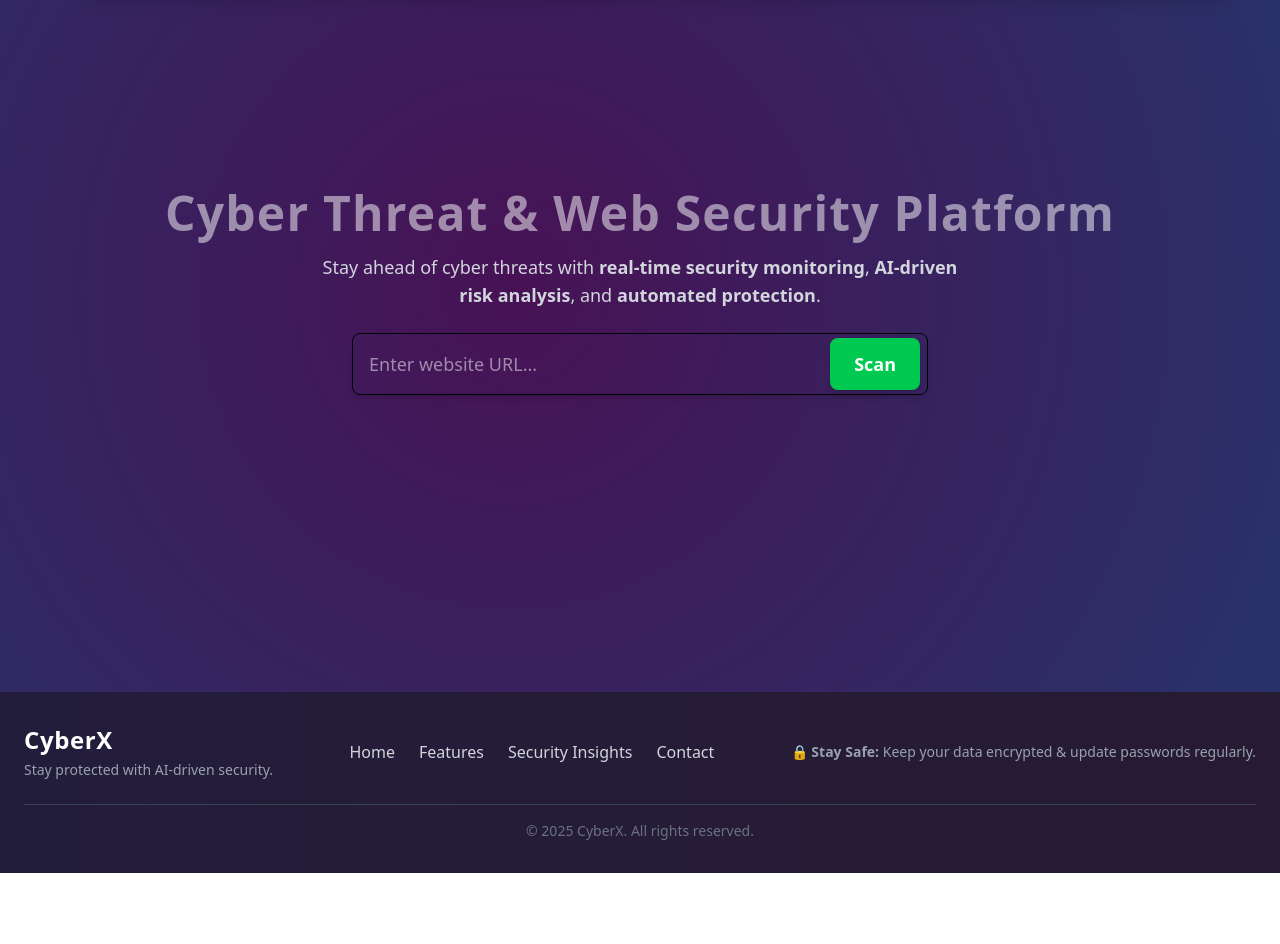
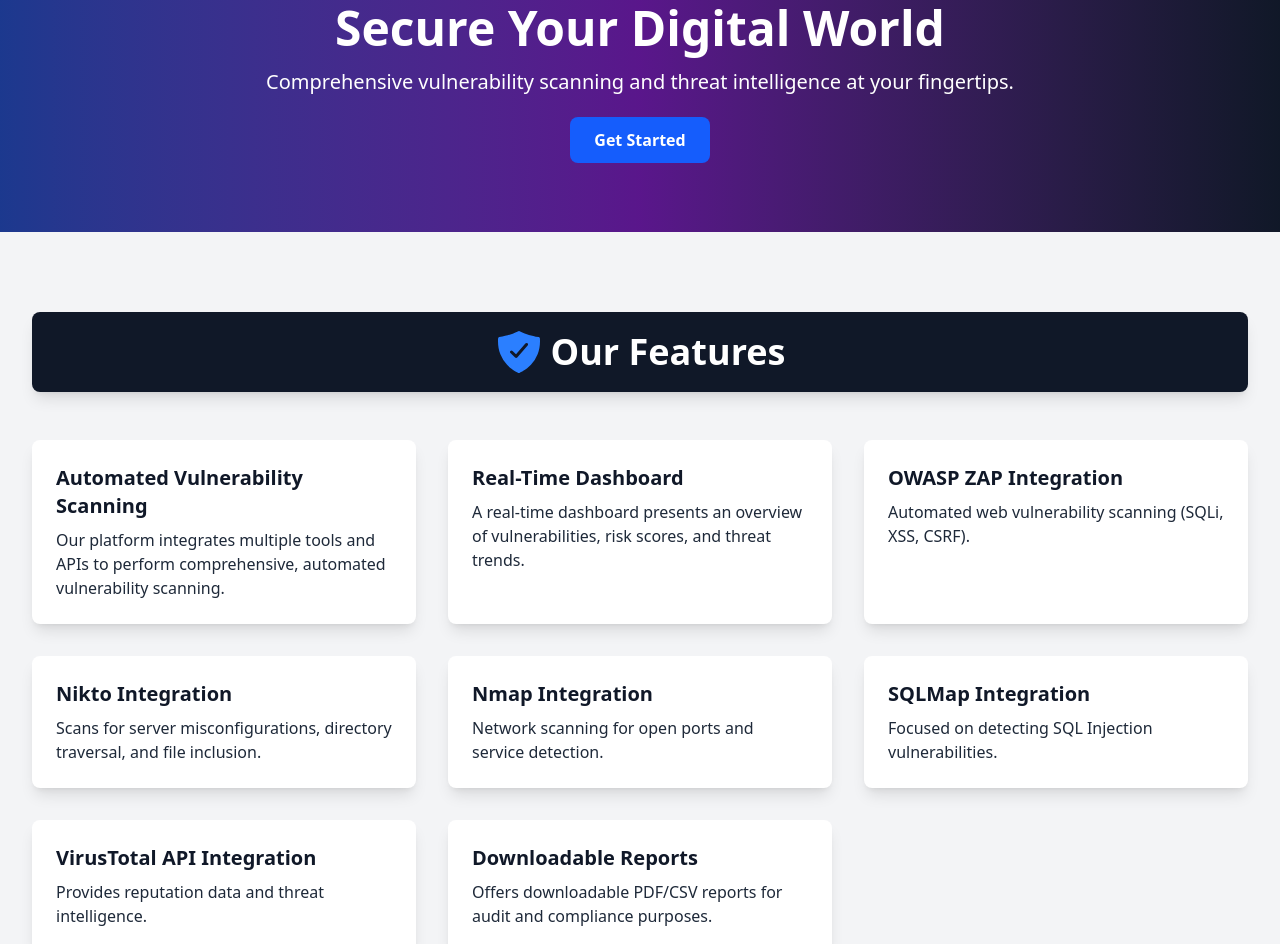
Before and after one commit to codehb01/cybersecurity, a React (Vite) app in the folder frontend/: page / in a window 1280 px wide. Shown: the part 108-1052 px from the top of the page. Before the commit the page ends 981 px from the top, so only its background shows below. Built offline with nearby package versions, Linux system fonts and the light colour scheme.

Commit message:
commit by pranit : main page added

```diff
--- a/frontend/package.json
+++ b/frontend/package.json
@@ -20,6 +20,7 @@
     "motion": "^12.5.0",
     "react": "^19.0.0",
     "react-dom": "^19.0.0",
+    "react-icons": "^5.5.0",
     "react-router-dom": "^7.3.0",
     "tailwind-merge": "^3.0.2",
     "tailwindcss": "^4.0.14"
--- a/frontend/src/App.jsx
+++ b/frontend/src/App.jsx
@@ -1,18 +1,12 @@
-
 import React, { useState, useEffect } from "react";
-import {
-  BrowserRouter as Router,
-  Routes,
-  Route,
-  Navigate,
-} from "react-router-dom";
+import { BrowserRouter as Router, Routes, Route, Navigate, useLocation } from "react-router-dom";
 
 // Components
 import Navbar from "./components/Navbar";
-import Home from "./components/HomePage";
 import Footer from "./components/Footer";
 import LoginPage from "./components/LoginPage";
 import SignupPage from "./components/SignupPage";
+import MainPage from "./components/MainPage";
 
 // Placeholder components for protected routes
 const Search = () => <div className="p-6">Search Page Content</div>;
@@ -20,10 +14,7 @@ const Settings = () => <div className="p-6">Settings Page Content</div>;
 const Profile = () => <div className="p-6">Profile Page Content</div>;
 
 const App = () => {
-  // Login state management
   const [isLoggedIn, setIsLoggedIn] = useState(false);
-
-  // Dark mode state (stored in localStorage)
   const [darkMode, setDarkMode] = useState(() => {
     const savedPreference = localStorage.getItem("darkMode");
     return savedPreference !== null
@@ -31,198 +22,70 @@ const App = () => {
       : window.matchMedia("(prefers-color-scheme: dark)").matches;
   });
 
-  // Update localStorage whenever darkMode changes
   useEffect(() => {
     localStorage.setItem("darkMode", JSON.stringify(darkMode));
   }, [darkMode]);
 
-  // Handle login
-  const handleLogin = () => {
-    setIsLoggedIn(true);
-  };
-
-  // Handle logout
-  const handleLogout = () => {
-    setIsLoggedIn(false);
-  };
+  // Define login/logout handlers
+  const handleLogin = () => setIsLoggedIn(true);
+  const handleLogout = () => setIsLoggedIn(false);
 
   return (
     <Router>
+      <MainContent
+        isLoggedIn={isLoggedIn}
+        darkMode={darkMode}
+        setDarkMode={setDarkMode}
+        handleLogin={handleLogin} // ✅ Pass handleLogin
+        handleLogout={handleLogout}
+      />
+    </Router>
+  );
+};
+
+const MainContent = ({ isLoggedIn, darkMode, setDarkMode, handleLogin, handleLogout }) => {
+  const location = useLocation();
+  const hideNavbar = location.pathname === "/";
+
+  return (
     <div
       className={`min-h-screen flex flex-col justify-between transition-colors duration-300 ${
-          darkMode
-            ? "dark bg-gray-950 text-gray-200"
-            : "bg-gray-50 text-gray-900"
+        darkMode ? "dark bg-gray-950 text-gray-200" : "bg-gray-50 text-gray-900"
       }`}
     >
-        {/* Navbar */}
+      {/* Conditionally render Navbar */}
+      {!hideNavbar && (
         <Navbar
           isLoggedIn={isLoggedIn}
           darkMode={darkMode}
           setDarkMode={setDarkMode}
           handleLogout={handleLogout}
         />
+      )}
 
-        {/* Main Content */}
       <div className="flex-grow">
         <Routes>
           {/* Public Routes */}
-            <Route path="/" element={<Home />} />
+          <Route path="/" element={<MainPage />} />
           <Route
             path="/login"
-              element={
-                isLoggedIn ? (
-                  <Navigate to="/" replace />
-                ) : (
-                  <LoginPage onLogin={handleLogin} />
-                )
-              }
+            element={isLoggedIn ? <Navigate to="/" replace /> : <LoginPage onLogin={handleLogin} />}
           />
-            <Route
-              path="/register"
-              element={
-                isLoggedIn ? <Navigate to="/" replace /> : <SignupPage />
-              }
-            />
+          <Route path="/register" element={isLoggedIn ? <Navigate to="/" replace /> : <SignupPage />} />
 
           {/* Protected Routes */}
-            <Route
-              path="/search"
-              element={
-                isLoggedIn ? <Search /> : <Navigate to="/login" replace />
-              }
-            />
-            <Route
-              path="/settings"
-              element={
-                isLoggedIn ? <Settings /> : <Navigate to="/login" replace />
-              }
-            />
-            <Route
-              path="/profile"
-              element={
-                isLoggedIn ? <Profile /> : <Navigate to="/login" replace />
-              }
-            />
+          <Route path="/search" element={isLoggedIn ? <Search /> : <Navigate to="/login" replace />} />
+          <Route path="/settings" element={isLoggedIn ? <Settings /> : <Navigate to="/login" replace />} />
+          <Route path="/profile" element={isLoggedIn ? <Profile /> : <Navigate to="/login" replace />} />
 
           {/* Fallback Route */}
           <Route path="*" element={<Navigate to="/" replace />} />
         </Routes>
       </div>
 
-        {/* Footer */}
       <Footer />
     </div>
-    </Router>
   );
 };
 
 export default App;
-
-// import React, { useState, useEffect } from "react";
-// import {
-//   BrowserRouter as Router,
-//   Routes,
-//   Route,
-//   Navigate,
-// } from "react-router-dom";
-
-// // Components
-// import Navbar from "./components/Navbar";
-// import Home from "./components/HomePage";
-// import LoginPage from "./components/LoginPage";
-// import SignupPage from "./components/SignupPage";
-
-// // Placeholder components for protected routes
-// const Search = () => <div className="p-6">Search Page Content</div>;
-// const Settings = () => <div className="p-6">Settings Page Content</div>;
-// const Profile = () => <div className="p-6">Profile Page Content</div>;
-
-// const App = () => {
-//   // Login state management
-//   const [isLoggedIn, setIsLoggedIn] = useState(false);
-
-//   // Dark mode state (stored in localStorage)
-//   const [darkMode, setDarkMode] = useState(() => {
-//     const savedPreference = localStorage.getItem("darkMode");
-//     return savedPreference !== null
-//       ? JSON.parse(savedPreference)
-//       : window.matchMedia("(prefers-color-scheme: dark)").matches;
-//   });
-
-//   // Update localStorage whenever darkMode changes
-//   useEffect(() => {
-//     localStorage.setItem("darkMode", JSON.stringify(darkMode));
-//   }, [darkMode]);
-
-//   // Handle login
-//   const handleLogin = () => {
-//     setIsLoggedIn(true);
-//   };
-
-//   // Handle logout
-//   const handleLogout = () => {
-//     setIsLoggedIn(false);
-//   };
-
-//   return (
-//     <Router>
-//       <div
-//         className={`min-h-screen transition-colors duration-300 ${
-//           darkMode ? "dark bg-gray-950 text-white" : "bg-gray-50 text-black"
-//         }`}
-//       >
-//         {/* Navbar */}
-//         <Navbar
-//           isLoggedIn={isLoggedIn}
-//           darkMode={darkMode}
-//           setDarkMode={setDarkMode}
-//           handleLogout={handleLogout}
-//         />
-
-//         {/* Routing Configuration */}
-//         <Routes>
-//           {/* Public Routes */}
-//           <Route path="/" element={<Home />} />
-//           <Route
-//             path="/login"
-//             element={
-//               isLoggedIn ? (
-//                 <Navigate to="/" replace />
-//               ) : (
-//                 <LoginPage onLogin={handleLogin} />
-//               )
-//             }
-//           />
-//           <Route
-//             path="/register"
-//             element={isLoggedIn ? <Navigate to="/" replace /> : <SignupPage />}
-//           />
-
-//           {/* Protected Routes */}
-//           <Route
-//             path="/search"
-//             element={isLoggedIn ? <Search /> : <Navigate to="/login" replace />}
-//           />
-//           <Route
-//             path="/settings"
-//             element={
-//               isLoggedIn ? <Settings /> : <Navigate to="/login" replace />
-//             }
-//           />
-//           <Route
-//             path="/profile"
-//             element={
-//               isLoggedIn ? <Profile /> : <Navigate to="/login" replace />
-//             }
-//           />
-
-//           {/* Fallback Route */}
-//           <Route path="*" element={<Navigate to="/" replace />} />
-//         </Routes>
-//       </div>
-//     </Router>
-//   );
-// };
-
-// export default App;
--- /dev/null
+++ b/frontend/src/components/MainPage.jsx
@@ -0,0 +1,133 @@
+import React, { useEffect, useState } from "react";
+import { Link } from "react-router-dom";
+import { IoShieldCheckmark } from "react-icons/io5";
+import { motion } from "framer-motion";
+
+// Animation settings
+const fadeInUp = {
+  initial: { opacity: 0, y: -50 },
+  animate: { opacity: 1, y: 0 },
+  transition: { duration: 0.8, ease: "easeOut" },
+};
+
+// Full-Screen Black Overlay (Prevents Flashing White Screen)
+const FullScreenOverlay = () => {
+  const [isVisible, setIsVisible] = useState(true);
+
+  useEffect(() => {
+    setTimeout(() => setIsVisible(false), 800); // Hides overlay after 0.8s
+  }, []);
+
+  return (
+    isVisible && (
+      <motion.div
+        initial={{ opacity: 1 }}
+        animate={{ opacity: 0 }}
+        transition={{ duration: 0.8, ease: "easeOut" }}
+        className="fixed top-0 left-0 w-full h-full bg-black z-50"
+      />
+    )
+  );
+};
+
+// Hero Section Component
+const HeroSection = () => (
+  <section className="bg-gradient-to-r from-blue-900 via-purple-900 to-gray-900 text-white text-center py-20 pt-28">
+    {/* Animated Heading */}
+    <motion.h1 {...fadeInUp} className="text-5xl font-bold mb-4">
+      Secure Your Digital World
+    </motion.h1>
+
+    {/* Animated Description */}
+    <motion.p {...fadeInUp} transition={{ delay: 0.2 }} className="text-xl mb-8">
+      Comprehensive vulnerability scanning and threat intelligence at your fingertips.
+    </motion.p>
+
+    {/* Animated Button */}
+    <motion.div {...fadeInUp} transition={{ delay: 0.4 }}>
+      <Link
+        to="/Login"
+        className="bg-blue-600 hover:bg-blue-700 text-white font-semibold py-3 px-6 rounded-lg transition duration-300 ease-in-out transform hover:scale-105"
+      >
+        Get Started
+      </Link>
+    </motion.div>
+  </section>
+);
+
+// Feature Card Component (with animation)
+const FeatureCard = ({ title, description, delay }) => (
+  <motion.div
+    initial={{ opacity: 0, y: -30 }}
+    animate={{ opacity: 1, y: 0 }}
+    transition={{ duration: 0.8, delay }}
+    className="bg-white dark:bg-gray-800 shadow-lg rounded-lg p-6 transform transition-transform hover:scale-105 hover:shadow-xl"
+  >
+    <h3 className="text-xl font-semibold mb-2 text-gray-900 dark:text-white">{title}</h3>
+    <p className="text-gray-800 dark:text-gray-200">{description}</p>
+  </motion.div>
+);
+
+// Features Section Component
+const FeaturesSection = () => (
+  <section className="py-20 bg-gray-100 dark:bg-gray-900">
+    <div className="max-w-7xl mx-auto px-4 sm:px-6 lg:px-8">
+
+      {/* Animated "OUR FEATURES" Title */}
+      <motion.h2
+        initial={{ opacity: 0, y: -30 }}
+        animate={{ opacity: 1, y: 0 }}
+        transition={{ duration: 0.8, delay: 0.2 }}
+        className="text-4xl font-bold text-center mb-12 text-white bg-gray-900 dark:bg-gray-800 p-4 rounded-lg shadow-lg flex items-center justify-center gap-2"
+      >
+        <IoShieldCheckmark className="text-blue-500 text-5xl" /> Our Features
+      </motion.h2>
+
+      {/* Features Grid */}
+      <div className="grid grid-cols-1 sm:grid-cols-2 lg:grid-cols-3 gap-8">
+        {[
+          { title: "Automated Vulnerability Scanning", description: "Our platform integrates multiple tools and APIs to perform comprehensive, automated vulnerability scanning." },
+          { title: "Real-Time Dashboard", description: "A real-time dashboard presents an overview of vulnerabilities, risk scores, and threat trends." },
+          { title: "OWASP ZAP Integration", description: "Automated web vulnerability scanning (SQLi, XSS, CSRF)." },
+          { title: "Nikto Integration", description: "Scans for server misconfigurations, directory traversal, and file inclusion." },
+          { title: "Nmap Integration", description: "Network scanning for open ports and service detection." },
+          { title: "SQLMap Integration", description: "Focused on detecting SQL Injection vulnerabilities." },
+          { title: "VirusTotal API Integration", description: "Provides reputation data and threat intelligence." },
+          { title: "Downloadable Reports", description: "Offers downloadable PDF/CSV reports for audit and compliance purposes." },
+        ].map((feature, index) => (
+          <FeatureCard key={index} title={feature.title} description={feature.description} delay={index * 0.1 + 0.4} />
+        ))}
+      </div>
+    </div>
+  </section>
+);
+
+// Call-to-Action Component
+const CallToAction = () => (
+  <section className="bg-blue-600 text-white text-center py-16">
+    <h2 className="text-3xl font-bold mb-4">Ready to Secure Your Application?</h2>
+    <p className="text-lg mb-8">Sign up today and start protecting your digital assets with our comprehensive vulnerability scanning platform.</p>
+
+    {/* Animated Button */}
+    <motion.div {...fadeInUp} transition={{ delay: 0.2 }}>
+      <Link
+        to="/Login"
+        className="bg-white text-blue-600 font-semibold py-3 px-6 rounded-lg transition duration-300 ease-in-out transform hover:scale-105"
+      >
+        Sign Up Now
+      </Link>
+    </motion.div>
+  </section>
+);
+
+// Main Page Component
+const MainPage = () => (
+  <div>
+    <FullScreenOverlay /> {/* Smooth black-to-visible transition */}
+    <HeroSection />
+    <FeaturesSection />
+    <CallToAction />
+  </div>
+);
+
+export default MainPage;
```
Also changed, not shown: 1 other file (tests, documents, lock files or other folders). Lines whose indentation alone changed are shown as unchanged.
